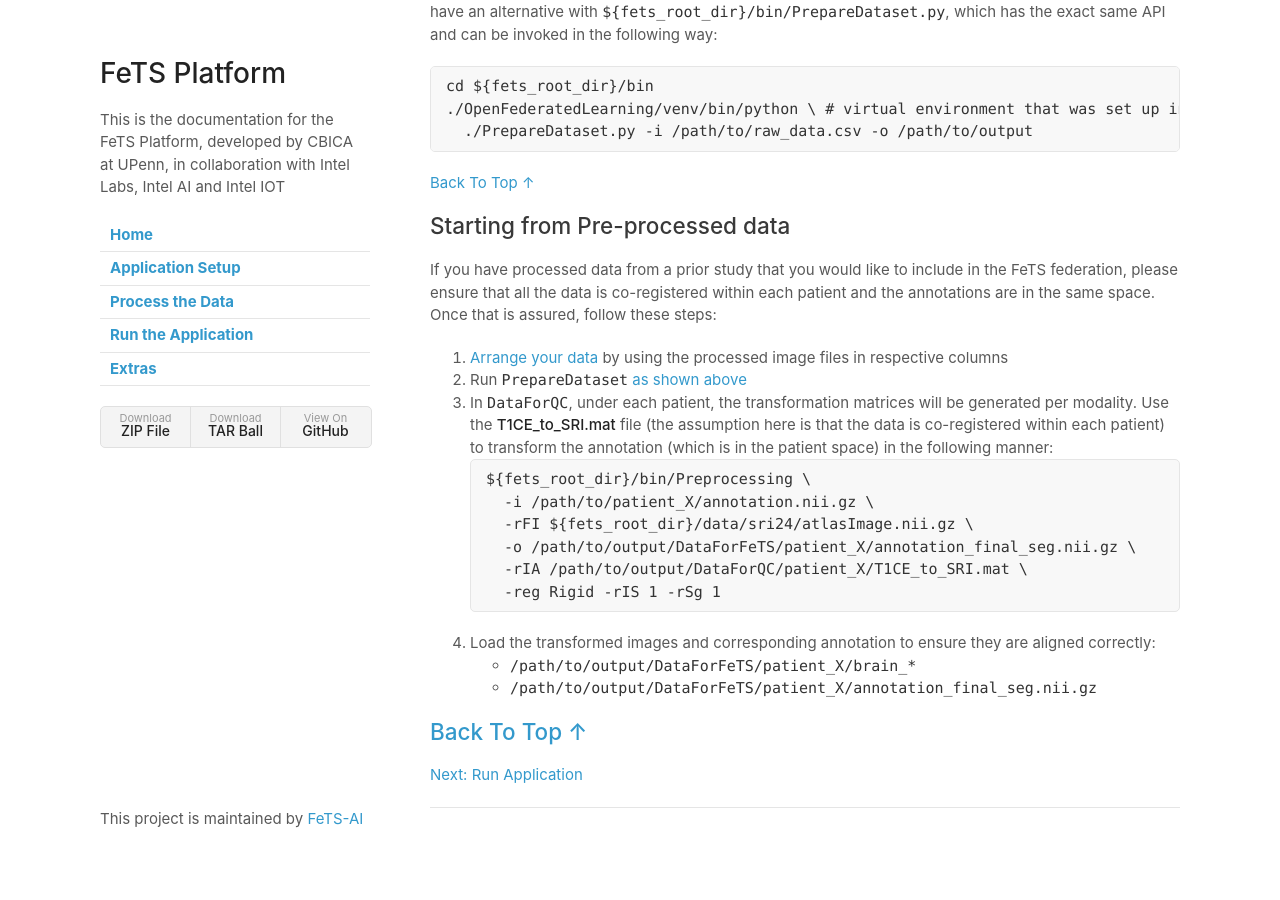
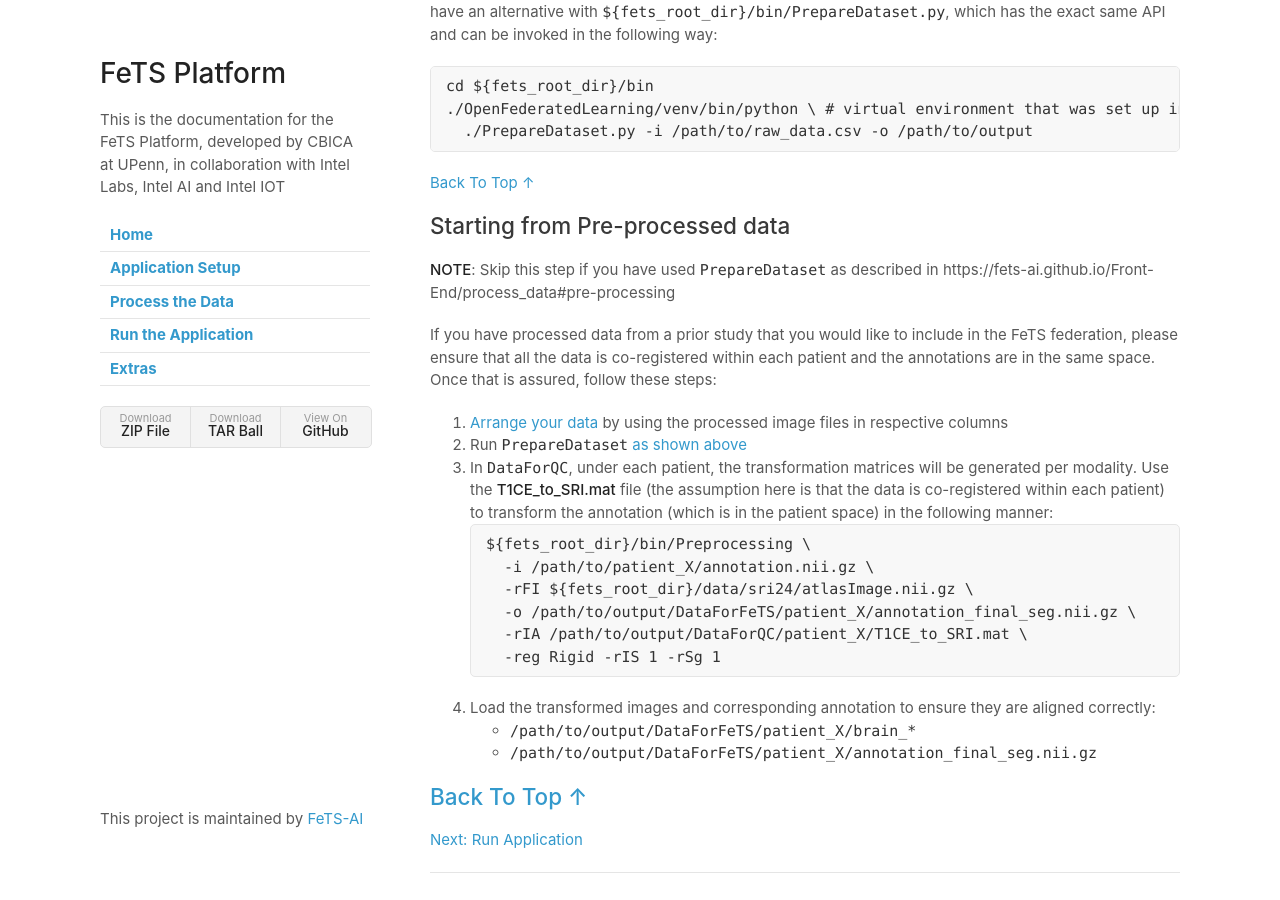
Before and after one commit to FeTS-AI/Front-End, a Jekyll site: the page built from docs/process_data.md, in a window 1280 px wide and 900 px high, scrolled down 2805 px. Built offline with Jekyll 4.4.1, drawn with Linux system fonts in a browser that asks for light colours; our own code applies the rules of GitHub Pages for plain Markdown files; before the commit the page ends 3683 px from its top, so only the background shows below that.

Commit message:
Update process_data.md

````diff
--- a/docs/process_data.md
+++ b/docs/process_data.md
@@ -126,6 +126,8 @@
 
 ## Starting from Pre-processed data
 
+**NOTE**: Skip this step if you have used ```PrepareDataset``` as described in https://fets-ai.github.io/Front-End/process_data#pre-processing
+
 If you have processed data from a prior study that you would like to include in the FeTS federation, please ensure that all the data is co-registered within each patient and the annotations are in the same space. Once that is assured, follow these steps:
 1. [Arrange your data](#data-arrangement) by using the processed image files in respective columns
 2. Run `PrepareDataset` [as shown above](#pre-processing)
````
